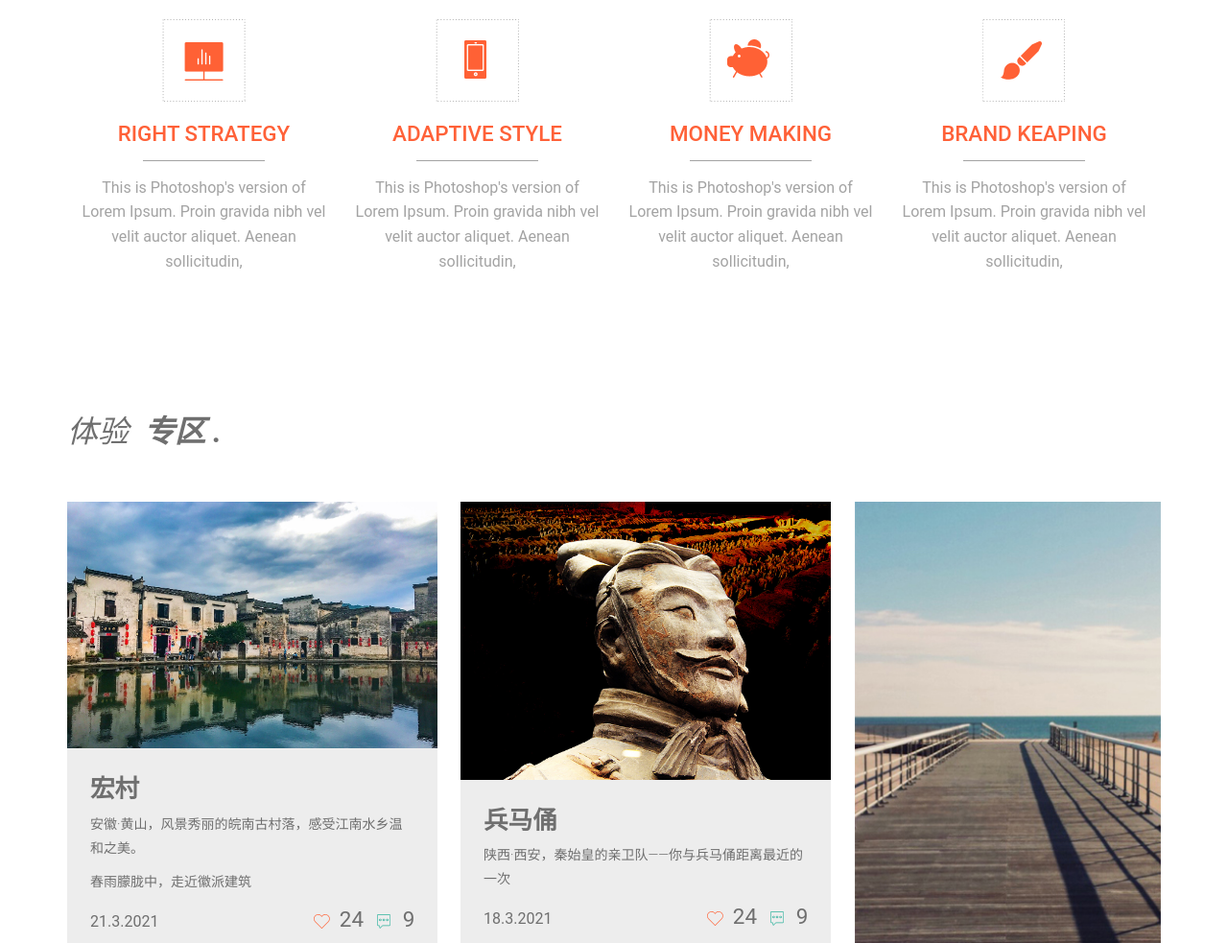
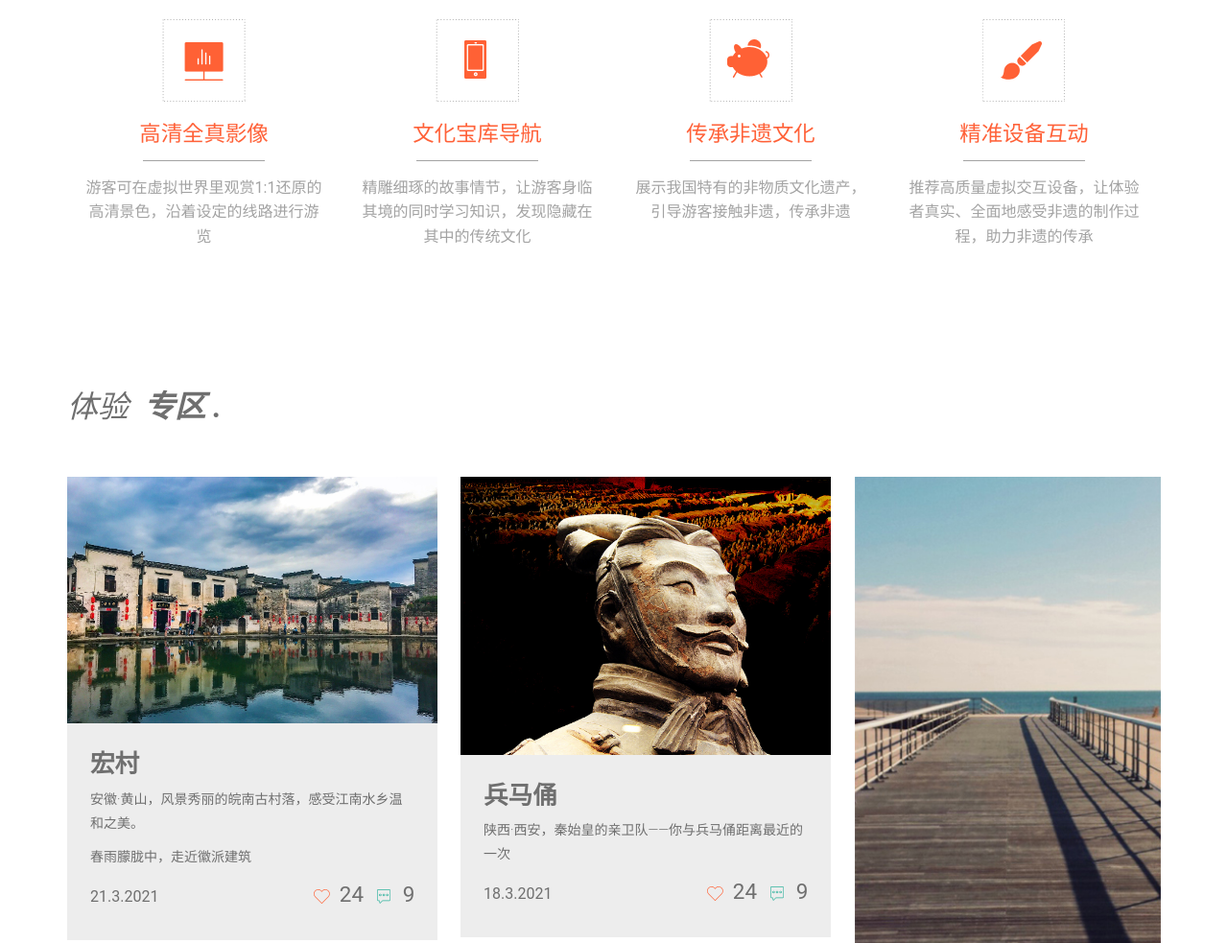
Before and after one commit to Harmony73/SanChuang, a plain HTML site: page index.html in a window 1280 px wide. Shown: the part 920-1903 px from the top of the page at 96% size. Drawn offline with Linux system fonts and the light colour scheme.

Commit message:
Update index.html

```diff
--- a/index.html
+++ b/index.html
@@ -58,7 +58,7 @@
 			<div id="home" class="header wow bounceInDown" data-wow-delay="0.4s">
 					<div class="top-header">
 						<div class="logo">
-							<a href="#">文化旅游双线云体验平台</a>
+							<a href="#">VR + 虚拟旅游 = 凌波微步</a>
 						</div>
 						<!----start-top-nav---->
 						 <nav class="top-nav">
@@ -114,33 +114,33 @@
 					<div class="col-md-3 wow bounceIn" data-wow-delay="0.4s">
 						<div class="top-grid">
 							<span class="icon1"> </span>
-							<h3><a href="#">right strategy</a></h3>
+							<h3><a href="#">高清全真影像</a></h3>
 							<label> </label>
-							<p>This is Photoshop's version  of Lorem Ipsum. Proin gravida nibh vel velit auctor aliquet. Aenean sollicitudin,</p>
+							<p>游客可在虚拟世界里观赏1:1还原的高清景色，沿着设定的线路进行游览</p>
 						</div>
 					</div>
 					<div class="col-md-3 wow bounceIn" data-wow-delay="0.4s">
 						<div class="top-grid">
 							<span class="icon2"> </span>
-							<h3><a href="#">adaptive style</a></h3>
+							<h3><a href="#">文化宝库导航</a></h3>
 							<label> </label>
-							<p>This is Photoshop's version  of Lorem Ipsum. Proin gravida nibh vel velit auctor aliquet. Aenean sollicitudin,</p>
+							<p>精雕细琢的故事情节，让游客身临其境的同时学习知识，发现隐藏在其中的传统文化</p>
 						</div>
 					</div>
 					<div class="col-md-3 wow bounceIn" data-wow-delay="0.4s">
 						<div class="top-grid">
 							<span class="icon3"> </span>
-							<h3><a href="#">money making</a></h3>
+							<h3><a href="#">传承非遗文化</a></h3>
 							<label> </label>
-							<p>This is Photoshop's version  of Lorem Ipsum. Proin gravida nibh vel velit auctor aliquet. Aenean sollicitudin,</p>
+							<p>展示我国特有的非物质文化遗产，引导游客接触非遗，传承非遗</p>
 						</div>
 					</div>
 					<div class="col-md-3 wow bounceIn" data-wow-delay="0.4s">
 						<div class="top-grid">
 							<span class="icon4"> </span>
-							<h3><a href="#">brand keaping</a></h3>
+							<h3><a href="#">精准设备互动</a></h3>
 							<label> </label>
-							<p>This is Photoshop's version  of Lorem Ipsum. Proin gravida nibh vel velit auctor aliquet. Aenean sollicitudin,</p>
+							<p>推荐高质量虚拟交互设备，让体验者真实、全面地感受非遗的制作过程，助力非遗的传承</p>
 						</div>
 					</div>
 					<div class="clearfix"> </div>
@@ -266,7 +266,9 @@
 						<div class="col-md-4 about-grid about-grid1 wow fadeInLeft" data-wow-delay="0.4s">
 							<div class="about-grid-info">
 								<h4><a href="https://detail.tmall.com/item.htm?id=625481520694&ali_refid=a3_430583_1006:1336570156:N:3QyjTN2JBRiZfm2NzJjzHQ==:1b5442002d25f323822be226059f4d4f&ali_trackid=1_1b5442002d25f323822be226059f4d4f&spm=a230r.1.14.1" target="_blank">VR·虚拟现实</a></h4>
-								<p>This is Photoshop's version  of Lorem Ipsum. Proin gravida nibh vel velit auctor aliquet. Aenean sollicitudin, lorem quis bibendum auctor, nisi elit consequat ipsum, nec sagittis sem nibh id elit. Duis sed odio sit amet nibh vulputate cursus a sit amet mauris. Morbi accumsan ipsum velit. Nam nec tellus a odio tincidunt auctor a ornare odio. Sed </p>
+								<p>VR眼镜即VR头显，虚拟现实头戴式显示设备。由于早期没有头显这个概念，所以根据外观产生了VR眼镜、VR眼罩、VR头盔等不专业叫法。
+									VR头显是利用头戴式显示设备将人的对外界的视觉、听觉封闭，引导用户产生一种身在虚拟环境中的感觉。其显示原理是左右眼屏幕分别显示左右眼的图像，人眼获取这种带有差异的信息后在脑海中产生立体感。
+									</p>
 							</div>
 							<div class="about-grid-pic">
 							<img src="my_images/VR设备.jfif" title="name" />
@@ -278,7 +280,10 @@
 							</div>
 							<div class="about-grid-info">
 								<h4><a href="https://www.llvision.com/leion-pro.html?baidu-pc-2-2-21&sdclkid=A52_15-i152_AJDiAOf&renqun_youhua=2234924&bd_vid=9479393463050410769" target="_blank">AR·现实增强</a></h4>
-								<p>This is Photoshop's version  of Lorem Ipsum. Proin gravida nibh vel velit auctor aliquet. Aenean sollicitudin, lorem quis bibendum auctor, nisi elit consequat ipsum, nec sagittis sem nibh id elit. Duis sed odio sit amet nibh vulputate cursus a sit amet mauris. Morbi accumsan ipsum velit. Nam nec tellus a odio tincidunt auctor a ornare odio. Sed </p>
+								<p>想象过将故宫的文物摆放在餐桌上吗？</p>
+								<p>尝试过用精细雕琢的玉片作床头灯罩吗？</p>
+								<p>喜欢用非遗产品出装饰温暖的家吗？</p>
+								<p>从这里出发，用AR，将虚拟的现实重新带回现实。</p>
 							</div>
 						</div>
 						<div class="col-md-4 about-grid about-grid1 wow fadeInRight" data-wow-delay="0.4s">
```
